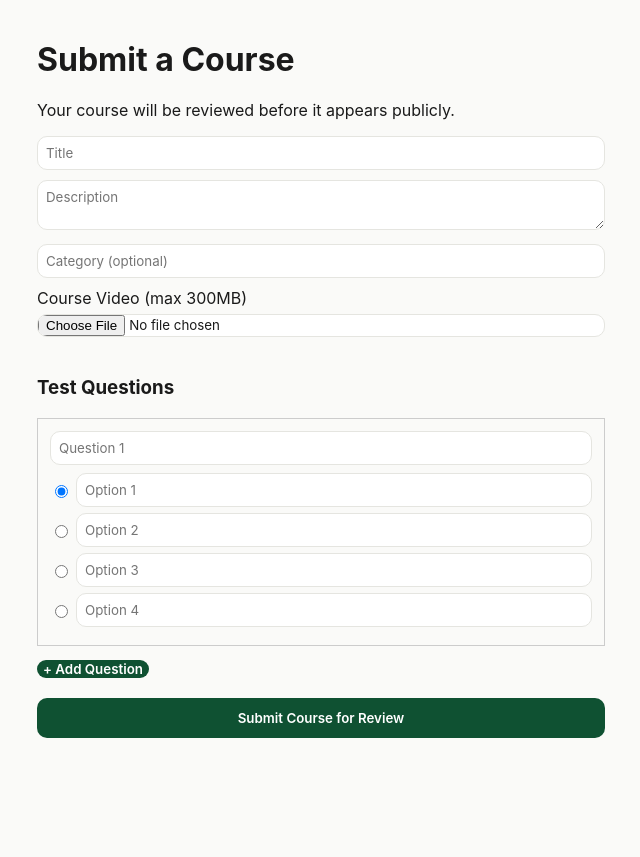
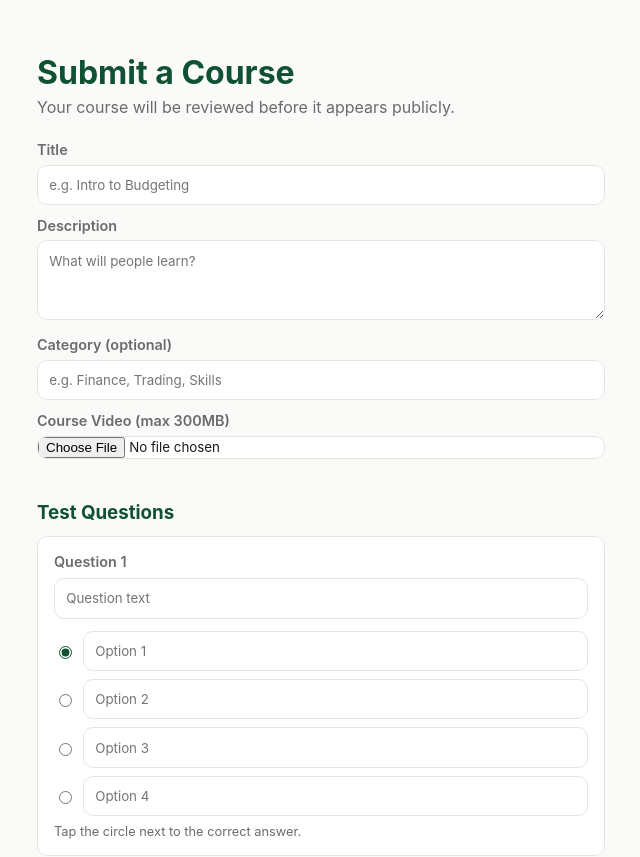
Before and after one commit to Frankenstein256/pavia-v2, a Next.js app: page /learn/submit in a window 1280 px wide. Shown: the top 857 px of the page, without its empty margins (319-959 px from the left). Before the commit the page ends 800 px from the top, so only its background shows below. Built offline with nearby package versions, Linux system fonts and the light colour scheme; no server answers.

Commit message:
Update page.js

```diff
--- a/app/learn/submit/page.js
+++ b/app/learn/submit/page.js
@@ -19,6 +19,9 @@ export default function SubmitCoursePage() {
   const [submitting, setSubmitting] = useState(false);
   const [statusText, setStatusText] = useState('');
 
+  const inputStyle = { width: '100%', padding: '0.7rem', marginBottom: '0.75rem' };
+  const labelStyle = { display: 'block', marginBottom: '0.4rem', fontSize: '0.9rem', color: 'var(--color-text-muted)', fontWeight: 600 };
+
   function updateQuestion(i, field, value) {
     const updated = [...questions];
     updated[i][field] = value;
@@ -33,6 +36,10 @@ export default function SubmitCoursePage() {
 
   function addQuestion() {
     setQuestions([...questions, { text: '', options: ['', '', '', ''], correctIndex: 0 }]);
+  }
+
+  function removeQuestion(i) {
+    setQuestions(questions.filter((_, idx) => idx !== i));
   }
 
   async function handleSubmit(e) {
@@ -80,61 +87,97 @@ export default function SubmitCoursePage() {
   }
 
   return (
-    <div style={{ maxWidth: 600, margin: '40px auto', padding: '0 16px' }}>
-      <h1>Submit a Course</h1>
-      <p>Your course will be reviewed before it appears publicly.</p>
+    <div style={{ maxWidth: 600, margin: '0 auto', padding: '2rem 1rem' }}>
+      <h1 style={{ color: 'var(--color-primary)', marginBottom: '0.3rem' }}>Submit a Course</h1>
+      <p style={{ color: 'var(--color-text-muted)', marginTop: 0, marginBottom: '1.5rem' }}>
+        Your course will be reviewed before it appears publicly.
+      </p>
       <form onSubmit={handleSubmit}>
-        <input placeholder="Title" value={title} onChange={e => setTitle(e.target.value)} style={{ width: '100%', marginBottom: 10, padding: 8 }} />
-        <textarea placeholder="Description" value={description} onChange={e => setDescription(e.target.value)} style={{ width: '100%', marginBottom: 10, padding: 8 }} />
-        <input placeholder="Category (optional)" value={category} onChange={e => setCategory(e.target.value)} style={{ width: '100%', marginBottom: 10, padding: 8 }} />
+        <label style={labelStyle}>Title</label>
+        <input placeholder="e.g. Intro to Budgeting" value={title} onChange={e => setTitle(e.target.value)} style={inputStyle} />
 
-        <label style={{ display: 'block', marginBottom: 6 }}>Course Video (max 300MB)</label>
+        <label style={labelStyle}>Description</label>
+        <textarea placeholder="What will people learn?" value={description} onChange={e => setDescription(e.target.value)} style={{ ...inputStyle, minHeight: 80 }} />
+
+        <label style={labelStyle}>Category (optional)</label>
+        <input placeholder="e.g. Finance, Trading, Skills" value={category} onChange={e => setCategory(e.target.value)} style={inputStyle} />
+
+        <label style={labelStyle}>Course Video (max 300MB)</label>
         <input
           type="file"
           accept="video/mp4,video/quicktime,video/webm,video/x-matroska"
           onChange={e => setVideoFile(e.target.files[0])}
-          style={{ width: '100%', marginBottom: 20 }}
+          style={{ width: '100%', marginBottom: '1.5rem' }}
         />
 
-        <h3>Test Questions</h3>
+        <h3 style={{ color: 'var(--color-primary)', marginBottom: '0.75rem' }}>Test Questions</h3>
         {questions.map((q, i) => (
-          <div key={i} style={{ border: '1px solid #ccc', padding: 12, marginBottom: 12 }}>
+          <div key={i} style={{
+            background: 'var(--color-surface)',
+            border: '1px solid var(--color-border)',
+            borderRadius: 'var(--radius)',
+            padding: '1rem',
+            marginBottom: '1rem',
+          }}>
+            <div style={{ display: 'flex', justifyContent: 'space-between', alignItems: 'center', marginBottom: '0.5rem' }}>
+              <label style={{ ...labelStyle, marginBottom: 0 }}>Question {i + 1}</label>
+              {questions.length > 1 && (
+                <button
+                  type="button"
+                  onClick={() => removeQuestion(i)}
+                  style={{ background: 'transparent', color: '#B3261E', fontWeight: 500, fontSize: '0.85rem', padding: '0.2rem 0.5rem' }}
+                >
+                  Remove
+                </button>
+              )}
+            </div>
             <input
-              placeholder={`Question ${i + 1}`}
+              placeholder="Question text"
               value={q.text}
               onChange={e => updateQuestion(i, 'text', e.target.value)}
-              style={{ width: '100%', marginBottom: 8, padding: 8 }}
+              style={inputStyle}
             />
             {q.options.map((opt, oi) => (
-              <div key={oi} style={{ display: 'flex', alignItems: 'center', marginBottom: 6 }}>
+              <div key={oi} style={{ display: 'flex', alignItems: 'center', marginBottom: '0.5rem', gap: '0.5rem' }}>
                 <input
                   type="radio"
                   name={`correct-${i}`}
                   checked={q.correctIndex === oi}
                   onChange={() => updateQuestion(i, 'correctIndex', oi)}
-                  style={{ marginRight: 8 }}
+                  style={{ accentColor: 'var(--color-primary)' }}
                 />
                 <input
                   placeholder={`Option ${oi + 1}`}
                   value={opt}
                   onChange={e => updateOption(i, oi, e.target.value)}
-                  style={{ flex: 1, padding: 8 }}
+                  style={{ ...inputStyle, flex: 1, marginBottom: 0 }}
                 />
               </div>
             ))}
+            <p style={{ fontSize: '0.8rem', color: 'var(--color-text-muted)', margin: '0.5rem 0 0 0' }}>
+              Tap the circle next to the correct answer.
+            </p>
           </div>
         ))}
-        <button type="button" onClick={addQuestion} style={{ marginBottom: 20 }}>+ Add Question</button>
+        <button
+          type="button"
+          onClick={addQuestion}
+          style={{ background: 'var(--color-surface)', color: 'var(--color-primary)', border: '1px solid var(--color-primary)', padding: '0.6rem 1rem', marginBottom: '1.5rem' }}
+        >
+          + Add Question
+        </button>
 
-        {error && <p style={{ color: 'red' }}>{error}</p>}
+        {error && <p style={{ color: '#B3261E', fontSize: '0.9rem' }}>{error}</p>}
         {submitting && (
-          <p>{statusText} {uploadProgress > 0 && videoFile ? `(${uploadProgress}%)` : ''}</p>
+          <p style={{ color: 'var(--color-text-muted)', fontSize: '0.9rem' }}>
+            {statusText} {uploadProgress > 0 && videoFile ? `(${uploadProgress}%)` : ''}
+          </p>
         )}
 
-        <button type="submit" disabled={submitting} style={{ width: '100%', padding: 12 }}>
+        <button type="submit" disabled={submitting} style={{ width: '100%', padding: '0.85rem', fontSize: '1rem' }}>
           {submitting ? 'Submitting...' : 'Submit Course for Review'}
         </button>
       </form>
     </div>
   );
-  }
+          }
```
